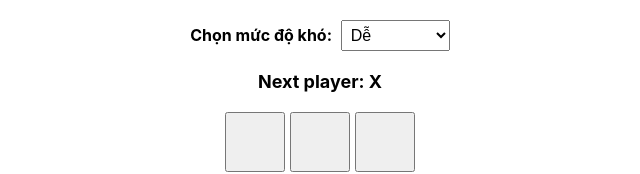
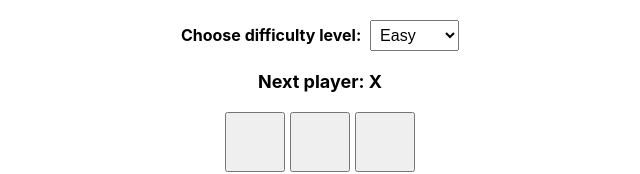
Before and after one commit to xuanPhuc-1/Draphony-Tic-Toc-Toe, a React (Create React App) app: page / in a window 1280 px wide. Shown: the top 174 px of the page, without its empty margins (320-960 px from the left). Built offline with nearby package versions, Linux system fonts and the light colour scheme.

Commit message:
Update level dropdown labels to English

```diff
--- a/src/game/components/LevelDropDown/index.tsx
+++ b/src/game/components/LevelDropDown/index.tsx
@@ -1,5 +1,6 @@
 import React from "react";
 import "./index.scss";
+
 interface LevelDropDownProps {
   onLevelChange: (level: string) => void;
 }
@@ -11,11 +12,11 @@ const LevelDropDown: React.FC<LevelDropDownProps> = ({ onLevelChange }) => {
 
   return (
     <div className="level-dropdown">
-      <label htmlFor="level">Chọn mức độ khó: </label>
+      <label htmlFor="level">Choose difficulty level: </label>
       <select id="level" onChange={handleChange}>
-        <option value="easy">Dễ</option>
-        <option value="medium">Trung bình</option>
-        <option value="hard">Khó</option>
+        <option value="easy">Easy</option>
+        <option value="medium">Medium</option>
+        <option value="hard">Hard</option>
       </select>
     </div>
   );
```
